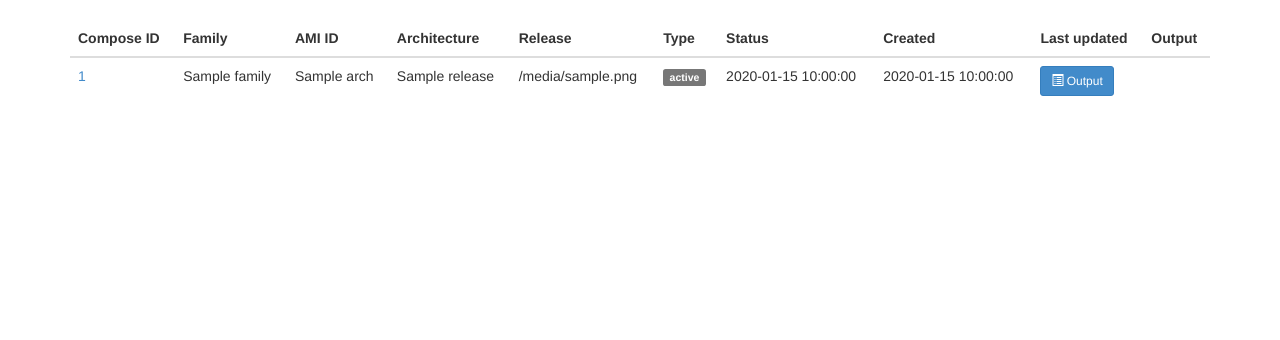
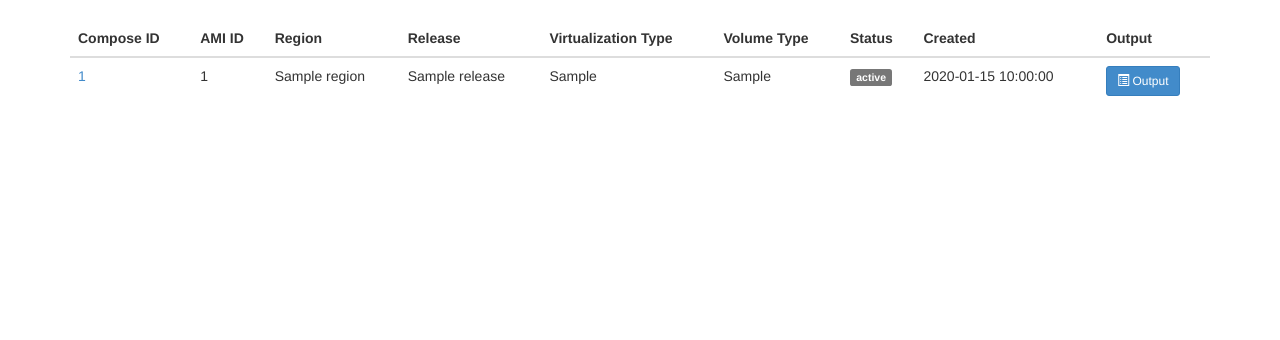
Before and after one commit to kushaldas/autocloud, a Flask app: template autocloud/web/templates/ami_job_details.html in a window 1280 px wide. Shown: the part 144-484 px from the top of the page. Run offline with Flask 2, Linux system fonts and the light colour scheme; the template is opened without the code that fills it: most values are stand-ins (such as "Sample title", 1, 10 or a date in 2020); parts of the project's set-up code (start-up, migrations or seed data) failed here and were passed over; some libraries are stand-ins or nearby versions.

Commit message:
Fix the template for job details and add vol_type

```diff
--- a/autocloud/consumer.py
+++ b/autocloud/consumer.py
@@ -82,12 +82,14 @@ class AutoCloudConsumer(fedmsg.consumers.FedmsgConsumer):
         region = msg_extra['region']
         ami_id = msg_extra['id']
         virt_type = msg_extra['virt_type']
+        vol_type = msg_extra['vol_type']
 
         infox = {
             'region': region,
             'ami_id': ami_id,
             'compose_id': compose_id,
             'virt_type': virt_type,
+            'vol_type': vol_type,
             'release': release,
         }
         produce_ami_jobs(infox)
--- a/autocloud/models.py
+++ b/autocloud/models.py
@@ -144,6 +144,7 @@ class AMIJobDetails(Base):
     region = Column(String(255), nullable=False)
     release = Column(String(255))
     virt_type = Column(String(255), nullable=False)
+    vol_type = Column(String(255), nullable=False)
     status = Column(ChoiceType(STATUS_TYPES))
 
 
--- a/autocloud/web/app.py
+++ b/autocloud/web/app.py
@@ -121,21 +121,21 @@ class AMIJobDetailsPagination(RangeBasedPagination):
     def order_queryset(self):
         if self.direction == 'next':
             self.queryset = self.queryset.order_by(desc(
-                AMIComposeDetails.id))
+                AMIJobDetails.id))
         else:
-            self.queryset = self.queryset.order_by(AMIComposeDetails.id)
+            self.queryset = self.queryset.order_by(AMIJobDetails.id)
 
     def filter_queryset(self):
         if self.page_key is None:
             return
-        from_jobdetails = session.query(AMIComposeDetails).get(self.page_key)
+        from_jobdetails = session.query(AMIJobDetails).get(self.page_key)
         if from_jobdetails:
             if self.direction == 'prev':
                 self.queryset = self.queryset.filter(
-                    AMIComposeDetails.id > from_jobdetails.id)
+                    AMIJobDetails.id > from_jobdetails.id)
             else:
                 self.queryset = self.queryset.filter(
-                    AMIComposeDetails.id < from_jobdetails.id)
+                    AMIJobDetails.id < from_jobdetails.id)
 
 
 @app.route('/')
@@ -303,14 +303,18 @@ def ami_job_details(compose_pk=None):
         request.path,
         request.referrer, dict(request.args)).paginate()
     filter_fields = (
+        {'label': 'Virtualization', 'name': 'virt_type',
+         'options': [(value[0], value[0])
+                     for value in session.query(
+                         AMIJobDetails.virt_type).distinct()]},
         {'label': 'Region', 'name': 'region',
          'options': [(value[0], value[0])
                      for value in session.query(
-                         AMIJobDetails.image_type).distinct()]},
+                         AMIJobDetails.region).distinct()]},
         {'label': 'Volume', 'name': 'vol_type',
          'options': [(value[0], value[0])
                      for value in session.query(
-                         AMIJobDetails.image_type).distinct()]},
+                         AMIJobDetails.vol_type).distinct()]},
     )
 
     compose_ids = [item.compose_id for item in job_details]
@@ -337,4 +341,7 @@ apimanager = flask.ext.restless.APIManager(app, session=session)
 apimanager.create_api(JobDetails, methods=['GET'])
 
 if __name__ == '__main__':
-    app.run(host=autocloud.HOST, port=autocloud.PORT, debug=autocloud.DEBUG)
+    from gevent.wsgi import WSGIServer
+    http_server = WSGIServer(('', 5000), app)
+    http_server.serve_forever()
+    #app.run(host=autocloud.HOST, port=autocloud.PORT, debug=autocloud.DEBUG)
--- a/autocloud/web/templates/ami_job_details.html
+++ b/autocloud/web/templates/ami_job_details.html
@@ -42,14 +42,13 @@
     <thead>
       <tr>
         <th>Compose ID</th>
-        <th>Family</th>
         <th>AMI ID</th>
-        <th>Architecture</th>
+        <th>Region</th>
         <th>Release</th>
-        <th>Type</th>
+        <th>Virtualization Type</th>
+        <th>Volume Type</th>
         <th>Status</th>
         <th>Created</th>
-        <th>Last updated</th>
         <th>Output</th>
       </tr>
     </thead>
@@ -60,16 +59,19 @@
               <a href="{{ compose_locations[job_detail.compose_id] }}" target="_blank">{{ job_detail.compose_id }}</a>
           </td>
           <td>
-            {{ job_detail.family }}
+            {{ job_detail.ami_id }}
           </td>
           <td>
-            {{ job_detail.arch }}
+            {{ job_detail.region }}
           </td>
           <td>
             {{ job_detail.release }}
           </td>
           <td>
-            {{ job_detail.image_type }}
+            {{ job_detail.virt_type }}
+          </td>
+          <td>
+            {{ job_detail.vol_type }}
           </td>
           <td>
               {% if job_detail.status == 's' %}
@@ -87,7 +89,6 @@
               </span>
           </td>
           <td>{{ job_detail.created_on.strftime('%Y-%m-%d %H:%M:%S') }}</td>
-          <td>{{ job_detail.last_updated.strftime('%Y-%m-%d %H:%M:%S') }}</td>
           <td><a class="btn btn-primary btn-sm" href="{{ url_for('job_output', jobid=job_detail.id) }}"><icon class="glyphicon glyphicon-list-alt"></icon> Output</a></td>
         </tr>
       {% else %}
```
